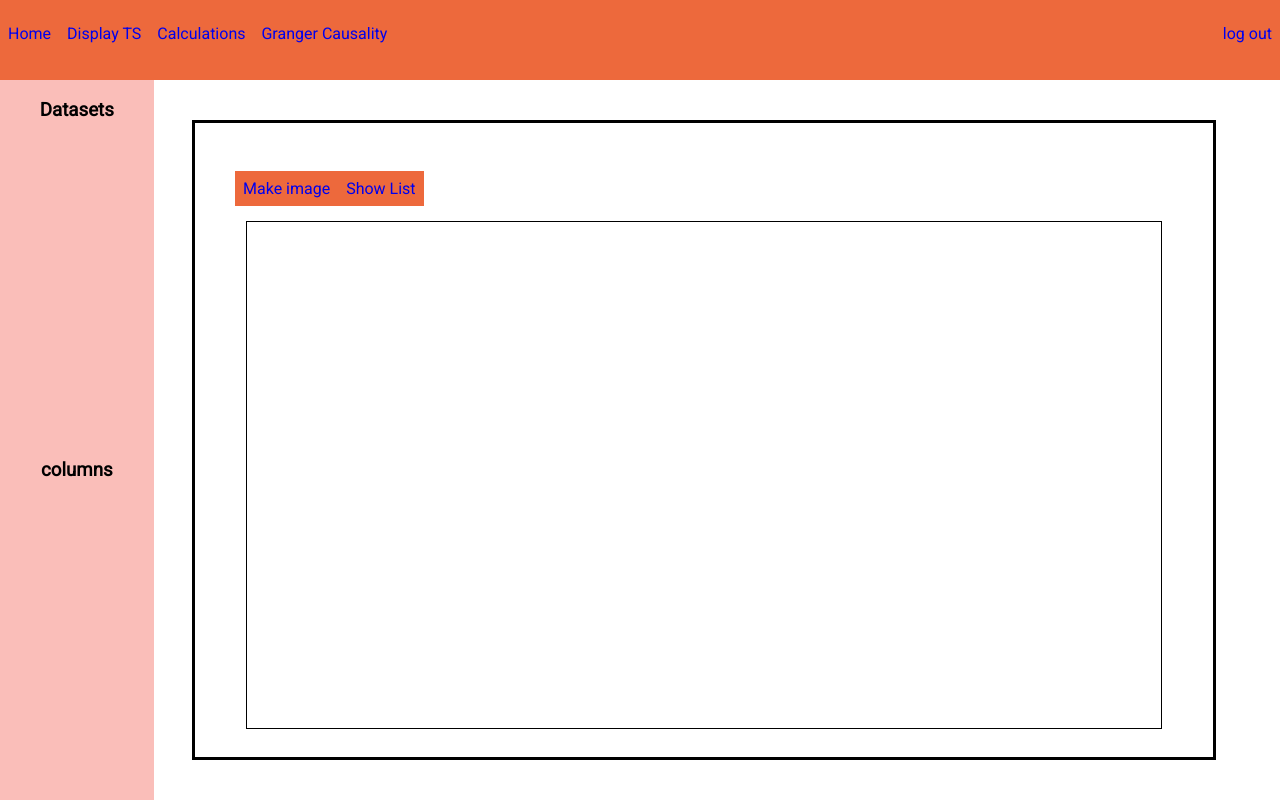
After one commit to SanderBos1/Time_series_analyser, a Flask app: page /display_ts_list in a window 1280 px wide. The commit adds this page. Run offline with Flask 3, Linux system fonts and the light colour scheme; the visitor is signed in with stand-in values (Sample User, id 1); data that the repository does not hold is empty.

Commit message:
Database image model
- can now save the images that are created
- can see an overview of images that are saved.
- it is possible to delete these images in this overview

```diff
--- a/python_classes/forms.py
+++ b/python_classes/forms.py
@@ -3,7 +3,7 @@ from wtforms import StringField, RadioField, IntegerField, SubmitField ,SelectFi
 from wtforms.validators import ValidationError, InputRequired, DataRequired, Email, EqualTo
 from ts_app.extensions import db
 import sqlalchemy as sa
-from ts_app.models import User
+from ts_app.image_creation.python.models import User
 from email_validator import validate_email
 
 class ts_image_form(FlaskForm):
--- a/ts_app/__init__.py
+++ b/ts_app/__init__.py
@@ -1,5 +1,4 @@
 from flask import Flask
-from flask_sqlalchemy import SQLAlchemy
 from flask_migrate import Migrate
 from ts_app.ts_config import config
 from ts_app.ts_python import *
@@ -9,7 +8,7 @@ from .image_creation.image_ts import image_ts_bp
 from .sequencing.sequencing import sequencing_bp
 from .granger_causality.granger_causality import granger_bp
 from .extensions import db, login
-from ts_app.models import User
+from ts_app.image_creation.python.models import User
 
 
 def create_app():
--- a/ts_app/image_creation/image_ts.py
+++ b/ts_app/image_creation/image_ts.py
@@ -4,6 +4,8 @@ from ts_app.ts_python.buttons_sidebar import directory_list
 from python_classes.forms import ts_image_form, image_save_load
 from flask_login import login_required
 from ts_app.image_creation.python.image_functions import save_image
+from ..image_creation.python.models import ts_image
+from ..extensions import db
 
 # Defining a blueprint
 image_ts_bp = Blueprint('image', __name__,
@@ -12,7 +14,7 @@ image_ts_bp = Blueprint('image', __name__,
                     static_url_path="/image/static"
 )
 
-def show_image(files, template, form):
+def show_image(files, template, form, form_image):
     csv_file = session['dataset']
     period = form.time_column.data
     column = form.column_intrest.data
@@ -24,7 +26,7 @@ def show_image(files, template, form):
         session["ts_image"] = img
     except Exception as e:
         flash(str(e), "error")
-    return render_template(template, files=files, form=form)
+    return render_template(template, files=files, form=form,  form_image = form_image)
 
 
 @image_ts_bp.route('/display_ts', methods=["GET", "POST"])
@@ -35,7 +37,7 @@ def display_ts():
     files = get_files(current_app.config['UPLOAD_FOLDER'])
     if "submit" in request.form:
         template = "display_ts.html"
-        show_image(files, template, form)
+        show_image(files, template, form, form_image)
     else:
         directory_list(request, files)
     if session.get('dataset') is not None:
@@ -43,7 +45,23 @@ def display_ts():
         form.column_intrest.choices = session['ts_columns']
     if "save" in request.form:
         imagename = form_image.imageName.data
-        print(imagename)
-        save_image(imagename)
+        Image = ts_image(name =imagename, image_code =session["ts_image"])
+        db.session.add(Image)
+        db.session.commit()
+    return render_template("display_ts.html", files=files, form=form, form_image = form_image)
 
-    return render_template("display_ts.html", files=files, form=form, form_image = form_image)
+@image_ts_bp.route('/display_ts_list', methods=["GET", "POST"])
+@login_required
+def display_ts_list():
+    images = ts_image.query.all()
+    files = get_files(current_app.config['UPLOAD_FOLDER'])
+    if "delete_image" in request.form:
+        print(request.form["delete_image"])
+        id = request.form["delete_image"]
+        Image = ts_image.query.get(id)
+        db.session.delete(Image)
+        db.session.commit()
+        images = ts_image.query.all()
+    else:
+        directory_list(request, files)
+    return render_template("display_ts_imagelist.html", images=images, files=files)
--- a/ts_app/models.py
+++ b/ts_app/image_creation/python/models.py
@@ -1,10 +1,12 @@
 from typing import Optional
 import sqlalchemy as sa
 import sqlalchemy.orm as so
-from .extensions import db, login
+from ...extensions import db, login
 from werkzeug.security import generate_password_hash, check_password_hash
 from flask_login import UserMixin
-
+import io
+import base64
+from PIL import Image
 
 @login.user_loader
 def load_user(id):
@@ -26,3 +28,13 @@ class User(UserMixin, db.Model):
 
     def check_password(self, password):
         return check_password_hash(self.password_hash, password)
+
+class ts_image(db.Model):
+    name: so.Mapped[str] = so.mapped_column(sa.String(64), primary_key=True)
+    image_code: so.Mapped[str] = so.mapped_column(sa.TEXT)
+
+    def get_image(self):
+        return self.image_code
+
+    def get_name(self):
+        return self.name
--- /dev/null
+++ b/ts_app/image_creation/static/styles/display_ts_images.css
@@ -0,0 +1,68 @@
+.choice_list{
+    position:relative;
+    height:10%;
+    width:40%;
+    top:5%;
+}
+
+.choice{
+    list-style-type: None;
+
+}
+
+.image-list{
+    position:relative;
+    top:3%;
+    left:5%;
+    height:80%;
+    width:90%;
+    border: solid 1px black;
+    overflow: auto;
+
+}
+
+
+.saved_images{
+    width:100%;
+    height:100%;
+    margin: 0;
+    padding: 0;
+    float:left;
+    list-style-type: None;
+}
+
+
+.image{
+    position:relative;
+    top:2%;
+    height:40%;
+    width:45%;
+    margin-left: 3%;
+    padding: 0;
+    float:left
+}
+
+.name_and_delete{
+    position:relative;
+    height:2%;
+    width:100%;
+
+}
+
+.name_and_delete > p{
+    padding:0px;
+    margin:0px;
+    float:left
+}
+
+.name_and_delete > form > button{
+    float:right
+}
+
+
+.image_list_image{
+    position: relative;
+    width: 100%;
+    height: 100%;
+    object-fit: fill;
+}
--- /dev/null
+++ b/ts_app/image_creation/templates/display_ts_imagelist.html
@@ -0,0 +1,34 @@
+{% extends "base_sidebar.html" %}
+
+
+{% block head %}
+<link rel="stylesheet" href="{{url_for('image.static',filename='styles/display_ts_images.css')}}">
+{% endblock %}
+
+
+{% block content %}
+
+<div class="choice_list">
+    <ul class="choice">
+        <li class="navbar-li"><a class="navbar-a" href="/display_ts">Make image</a></li>
+        <li class="navbar-li"><a class="navbar-a" href="/display_ts_list">Show List</a></li>
+    </ul>
+</div>
+
+<div class="image-list">
+    <ul class="saved_images">
+        {% for image in images%}
+            <li class="image">
+                <div class="name_and_delete" >
+                    <p>{{image.get_name()}}</p>
+                    <form method="POST">
+                        <button name="delete_image" value = {{image.get_name()}}> X </button>
+                    </form>
+                </div>
+                <image class ="image_list_image" src="data:iamge/jpg;base64, {{image.get_image()}}">
+            </li>
+        {% endfor%}
+    </ul>
+</div>
+
+{% endblock %}
--- a/ts_app/login/login.py
+++ b/ts_app/login/login.py
@@ -2,7 +2,7 @@ import os
 from flask import Blueprint, current_app, flash
 from flask import render_template, request, url_for, redirect
 from werkzeug.utils import secure_filename
-from ..models import User
+from ..image_creation.python.models import User
 from flask_login import current_user, login_user, logout_user, login_required
 import sqlalchemy as sa
 from ..extensions import db
```
Also changed, not shown: ts_app/image_creation/static/styles/display_ts.css (+32 -15 lines), ts_app/image_creation/templates/display_ts.html (+21 -9 lines), ts_app/routes.py (deleted, +0 -32 lines), ts_app/static/Images/tsimage.jpg (deleted), 2 other files.
